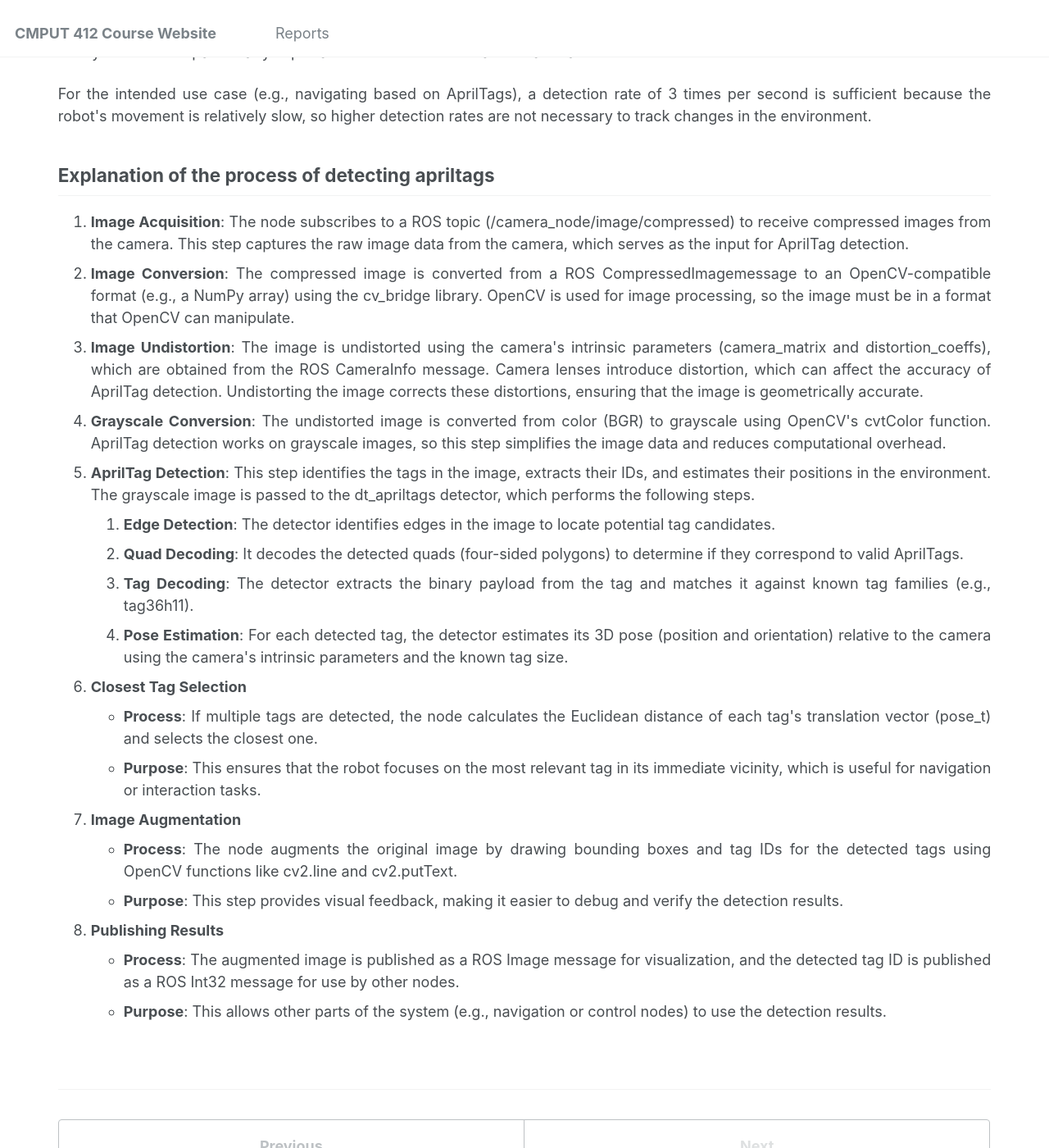
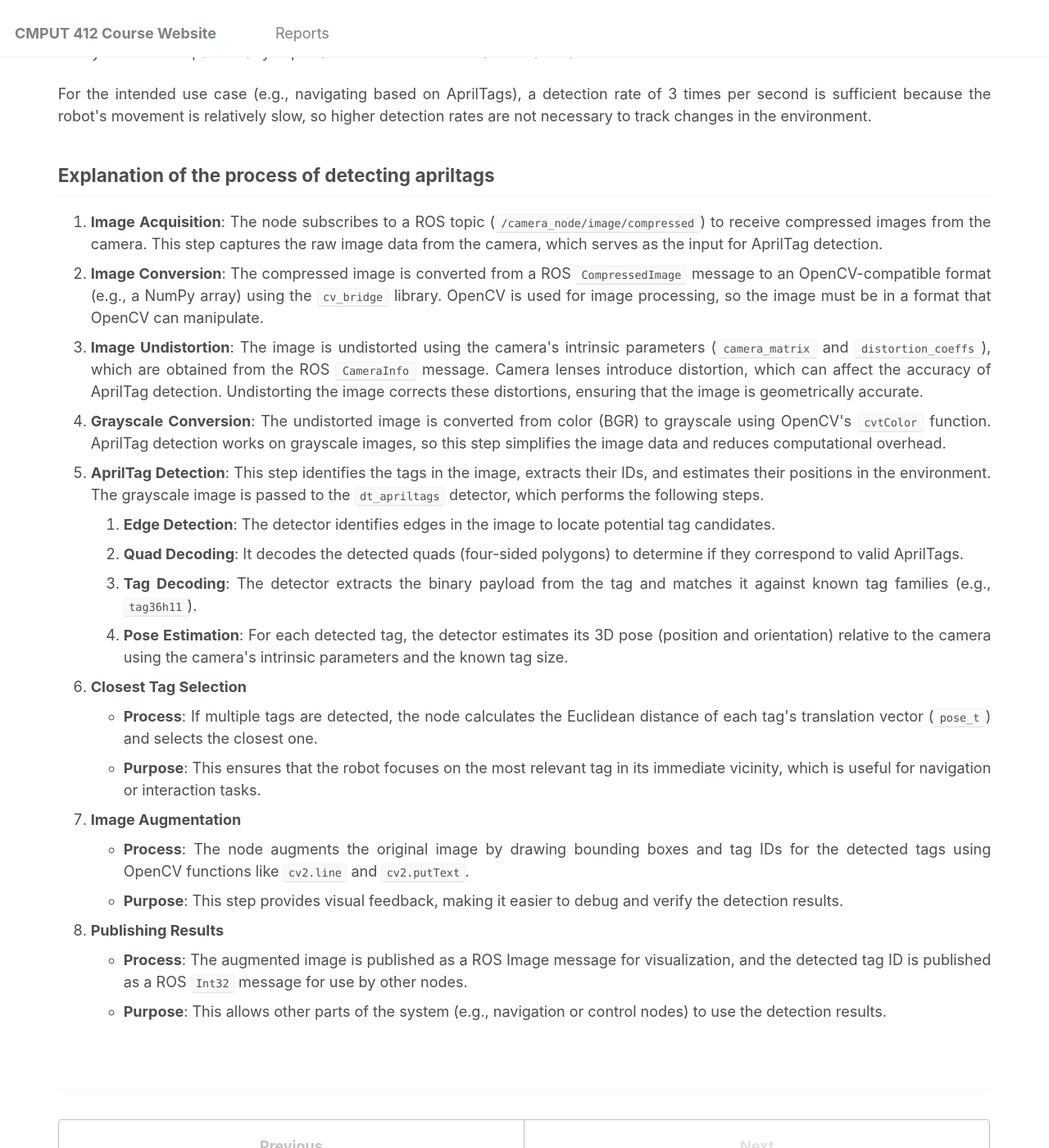
Before and after one commit to BlitzWrecker/W25-CMPUT-412, a Jekyll site: the page built from _reports/exercise-4.html, in a window 1280 px wide and 1400 px high, scrolled down 1069 px. Shown: the whole window at 82% size. Built offline with Jekyll 4.4.1, drawn with Linux system fonts in a browser that asks for light colours; some of the changed text lies outside the part shown.

Commit message:
updated exercise 4 report
added code formatting

```diff
--- a/_reports/exercise-4.html
+++ b/_reports/exercise-4.html
@@ -42,7 +42,7 @@ date: 2025-04-15
   <iframe width="560" height="315" src="https://www.youtube.com/embed/ufpAvzWERo8?si=4CIvJGPhBwOwN2TF" title="YouTube video player" frameborder="0" allow="accelerometer; autoplay; clipboard-write; encrypted-media; gyroscope; picture-in-picture; web-share" referrerpolicy="strict-origin-when-cross-origin" allowfullscreen></iframe>
   <article class="ex3-article">
     <p>
-      Screen recording of the rqt_image_view showing the image augmentations applied when detecting AprilTags.
+      Screen recording of the <code>rqt_image_view</code> showing the image augmentations applied when detecting AprilTags.
     </p>
     <p>
       This video shows the Duckiebot detecting the closest AprilTag, drawing a box around it, and displaying its corresponding id number.
@@ -53,7 +53,7 @@ date: 2025-04-15
 <h2>Image Processing Steps</h2>
 <ol>
   <li>
-    <b>Image Conversion from CompressedImage to OpenCV Format</b>: The incoming image is in a compressed format (ROS CompressedImage), so it must be converted to an OpenCV-compatible format (e.g., a NumPy array) for further processing.
+    <b>Image Conversion from CompressedImage to OpenCV Format</b>: The incoming image is in a compressed format (ROS <code>CompressedImage</code>), so it must be converted to an OpenCV-compatible format (e.g., a NumPy array) for further processing.
   </li>
   <li>
     <b>Image Undistortion</b>: Camera lenses introduce distortion, which can affect the accuracy of AprilTag detection. Undistorting the image using the camera's intrinsic parameters ensures geometric correctness, improving detection reliability.
@@ -62,7 +62,7 @@ date: 2025-04-15
     <b>Grayscale Conversion</b>: AprilTag detection works on grayscale images. Converting the image to grayscale simplifies processing and reduces computational overhead, as color information is unnecessary for detection.
   </li>
   <li>
-    <b>AprilTag Detection</b>: This step detects AprilTags in the grayscale image using the dt_apriltags library. It provides tag ID, corners, and pose information, essential for the node's functionality.
+    <b>AprilTag Detection</b>: This step detects AprilTags in the grayscale image using the <code>dt_apriltags</code> library. It provides tag ID, corners, and pose information, essential for the node's functionality.
   </li>
   <li>
     <b>Closest Tag Selection</b>: If multiple tags are detected, the node selects the closest one based on the Euclidean distance of the translation vector. This ensures the robot focuses on the most relevant tag in its vicinity.
@@ -80,19 +80,19 @@ date: 2025-04-15
 <h2>Explanation of the process of detecting apriltags</h2>
 <ol>
   <li>
-    <b>Image Acquisition</b>: The node subscribes to a ROS topic (/camera_node/image/compressed) to receive compressed images from the camera. This step captures the raw image data from the camera, which serves as the input for AprilTag detection.
+    <b>Image Acquisition</b>: The node subscribes to a ROS topic (<code>/camera_node/image/compressed</code>) to receive compressed images from the camera. This step captures the raw image data from the camera, which serves as the input for AprilTag detection.
   </li>
   <li>
-    <b>Image Conversion</b>: The compressed image is converted from a ROS CompressedImagemessage to an OpenCV-compatible format (e.g., a NumPy array) using the cv_bridge library. OpenCV is used for image processing, so the image must be in a format that OpenCV can manipulate.
+    <b>Image Conversion</b>: The compressed image is converted from a ROS <code>CompressedImage</code> message to an OpenCV-compatible format (e.g., a NumPy array) using the <code>cv_bridge</code> library. OpenCV is used for image processing, so the image must be in a format that OpenCV can manipulate.
   </li>
   <li>
-    <b>Image Undistortion</b>: The image is undistorted using the camera's intrinsic parameters (camera_matrix and distortion_coeffs), which are obtained from the ROS CameraInfo message. Camera lenses introduce distortion, which can affect the accuracy of AprilTag detection. Undistorting the image corrects these distortions, ensuring that the image is geometrically accurate.
+    <b>Image Undistortion</b>: The image is undistorted using the camera's intrinsic parameters (<code>camera_matrix</code> and <code>distortion_coeffs</code>), which are obtained from the ROS <code>CameraInfo</code> message. Camera lenses introduce distortion, which can affect the accuracy of AprilTag detection. Undistorting the image corrects these distortions, ensuring that the image is geometrically accurate.
   </li>
   <li>
-    <b>Grayscale Conversion</b>: The undistorted image is converted from color (BGR) to grayscale using OpenCV's cvtColor function. AprilTag detection works on grayscale images, so this step simplifies the image data and reduces computational overhead.
+    <b>Grayscale Conversion</b>: The undistorted image is converted from color (BGR) to grayscale using OpenCV's <code>cvtColor</code> function. AprilTag detection works on grayscale images, so this step simplifies the image data and reduces computational overhead.
   </li>
   <li>
-    <b>AprilTag Detection</b>: This step identifies the tags in the image, extracts their IDs, and estimates their positions in the environment. The grayscale image is passed to the dt_apriltags detector, which performs the following steps.
+    <b>AprilTag Detection</b>: This step identifies the tags in the image, extracts their IDs, and estimates their positions in the environment. The grayscale image is passed to the <code>dt_apriltags</code> detector, which performs the following steps.
     <ol>
       <li>
         <b>Edge Detection</b>: The detector identifies edges in the image to locate potential tag candidates.
@@ -101,7 +101,7 @@ date: 2025-04-15
         <b>Quad Decoding</b>: It decodes the detected quads (four-sided polygons) to determine if they correspond to valid AprilTags.
       </li>
       <li>
-        <b>Tag Decoding</b>: The detector extracts the binary payload from the tag and matches it against known tag families (e.g., tag36h11).
+        <b>Tag Decoding</b>: The detector extracts the binary payload from the tag and matches it against known tag families (e.g., <code>tag36h11</code>).
       </li>
       <li>
         <b>Pose Estimation</b>: For each detected tag, the detector estimates its 3D pose (position and orientation) relative to the camera using the camera's intrinsic parameters and the known tag size.
@@ -112,7 +112,7 @@ date: 2025-04-15
     <b>Closest Tag Selection</b>
     <ul>
       <li>
-        <b>Process</b>: If multiple tags are detected, the node calculates the Euclidean distance of each tag's translation vector (pose_t) and selects the closest one.
+        <b>Process</b>: If multiple tags are detected, the node calculates the Euclidean distance of each tag's translation vector (<code>pose_t</code>) and selects the closest one.
       </li>
       <li>
         <b>Purpose</b>: This ensures that the robot focuses on the most relevant tag in its immediate vicinity, which is useful for navigation or interaction tasks.
@@ -123,7 +123,7 @@ date: 2025-04-15
     <b>Image Augmentation</b>
     <ul>
       <li>
-        <b>Process</b>: The node augments the original image by drawing bounding boxes and tag IDs for the detected tags using OpenCV functions like cv2.line and cv2.putText.
+        <b>Process</b>: The node augments the original image by drawing bounding boxes and tag IDs for the detected tags using OpenCV functions like <code>cv2.line</code> and <code>cv2.putText</code>.
       </li>
       <li>
         <b>Purpose</b>: This step provides visual feedback, making it easier to debug and verify the detection results.
@@ -134,7 +134,7 @@ date: 2025-04-15
     <b>Publishing Results</b>
     <ul>
       <li>
-        <b>Process</b>: The augmented image is published as a ROS Image message for visualization, and the detected tag ID is published as a ROS Int32 message for use by other nodes.
+        <b>Process</b>: The augmented image is published as a ROS Image message for visualization, and the detected tag ID is published as a ROS <code>Int32</code> message for use by other nodes.
       </li>
       <li>
         <b>Purpose</b>: This allows other parts of the system (e.g., navigation or control nodes) to use the detection results.
```
